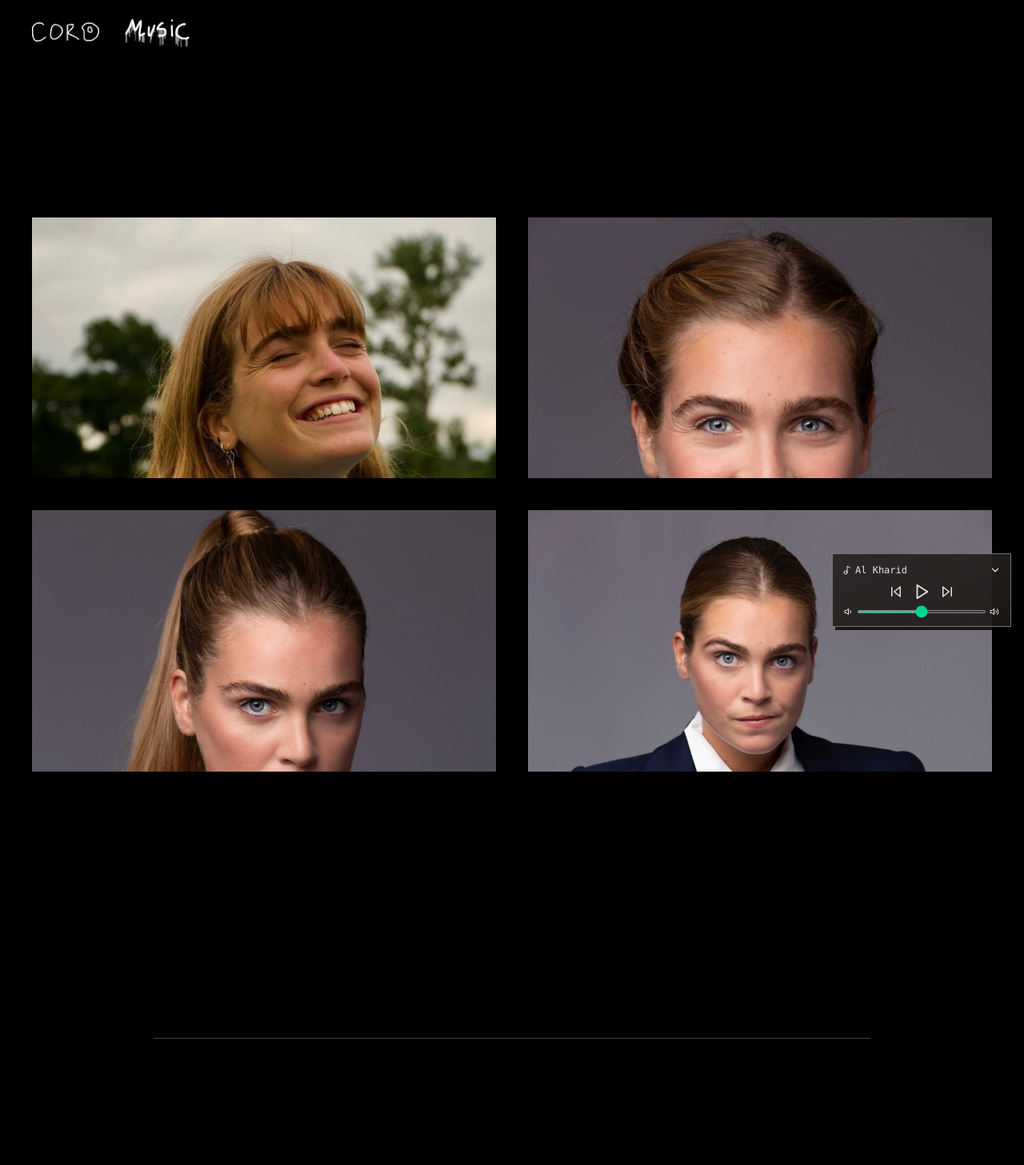
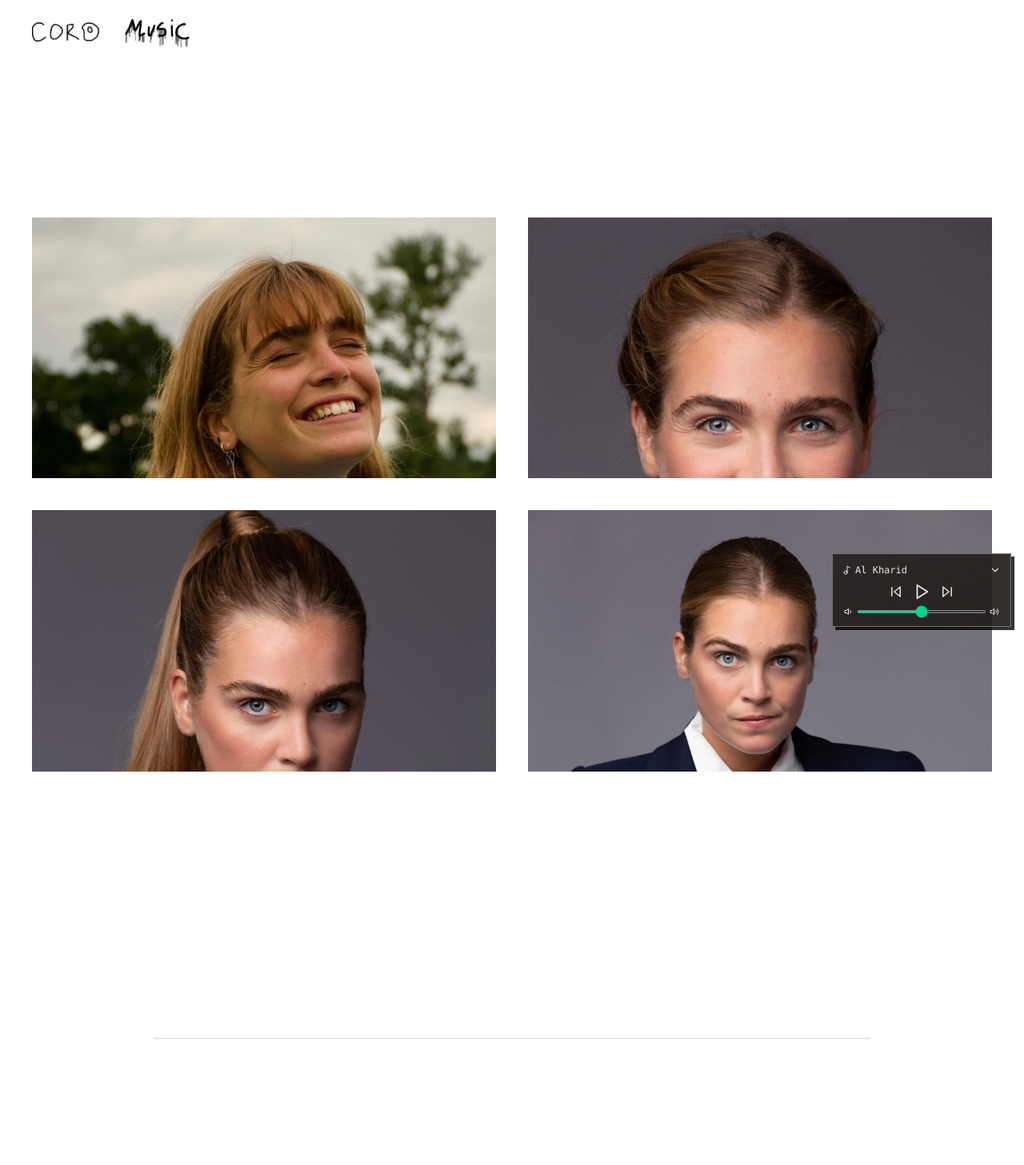
Before and after one commit to joehewett/coro, a React (Vite) app: page /musician in a window 1280 px wide. Shown: the top 1457 px of the page at 80% size. Built offline with nearby package versions, Linux system fonts and the light colour scheme.

Commit message:
feat: update MusicianPage and MusicVideoPage to light mode design
- Convert background from black to white
- Update text colors to match light mode theme
- Add lightMode prop to Navbar and Footer
- Adjust text and background color contrasts

```diff
--- a/src/components/MusicVideoPage.tsx
+++ b/src/components/MusicVideoPage.tsx
@@ -21,17 +21,18 @@ const MusicVideoPage: React.FC<MusicVideoPageProps> = ({
   const repeatingTitle = Array(20).fill(title).join(' ');
 
   return (
-    <div className="bg-black text-white">
+    <div className="bg-white text-black">
       <Navbar
         categoryImage={categoryImage}
         categoryRoute={categoryRoute}
         categoryAlt={categoryAlt}
+        lightMode={true}
       />
 
       {/* Main content - full viewport height */}
       <div className="h-screen pt-20 flex flex-col">
         {/* Repeating title bar */}
-        <div className="w-full py-5 overflow-hidden whitespace-nowrap text-5xl font-bold text-gray-300 font-handwritten">
+        <div className="w-full py-5 overflow-hidden whitespace-nowrap text-5xl font-bold text-gray-700 font-handwritten">
           {repeatingTitle}
         </div>
 
@@ -55,7 +56,7 @@ const MusicVideoPage: React.FC<MusicVideoPageProps> = ({
       </div>
 
       {/* Footer - off the page */}
-      <Footer />
+      <Footer lightMode={true} />
     </div>
   );
 };
--- a/src/components/MusicianPage.tsx
+++ b/src/components/MusicianPage.tsx
@@ -36,11 +36,12 @@ const MusicianPage: React.FC = () => {
   ];
 
   return (
-    <div className="min-h-screen bg-black pt-20">
+    <div className="min-h-screen bg-white pt-20">
       <Navbar
         categoryImage="/landing/bottomrighttext.PNG"
         categoryRoute="/musician"
         categoryAlt="Musician"
+        lightMode={true}
       />
 
       <div className="px-10 max-w-7xl mx-auto py-48">
@@ -56,7 +57,7 @@ const MusicianPage: React.FC = () => {
           ))}
         </div>
       </div>
-      <Footer />
+      <Footer lightMode={true} />
     </div>
   );
 };
```
